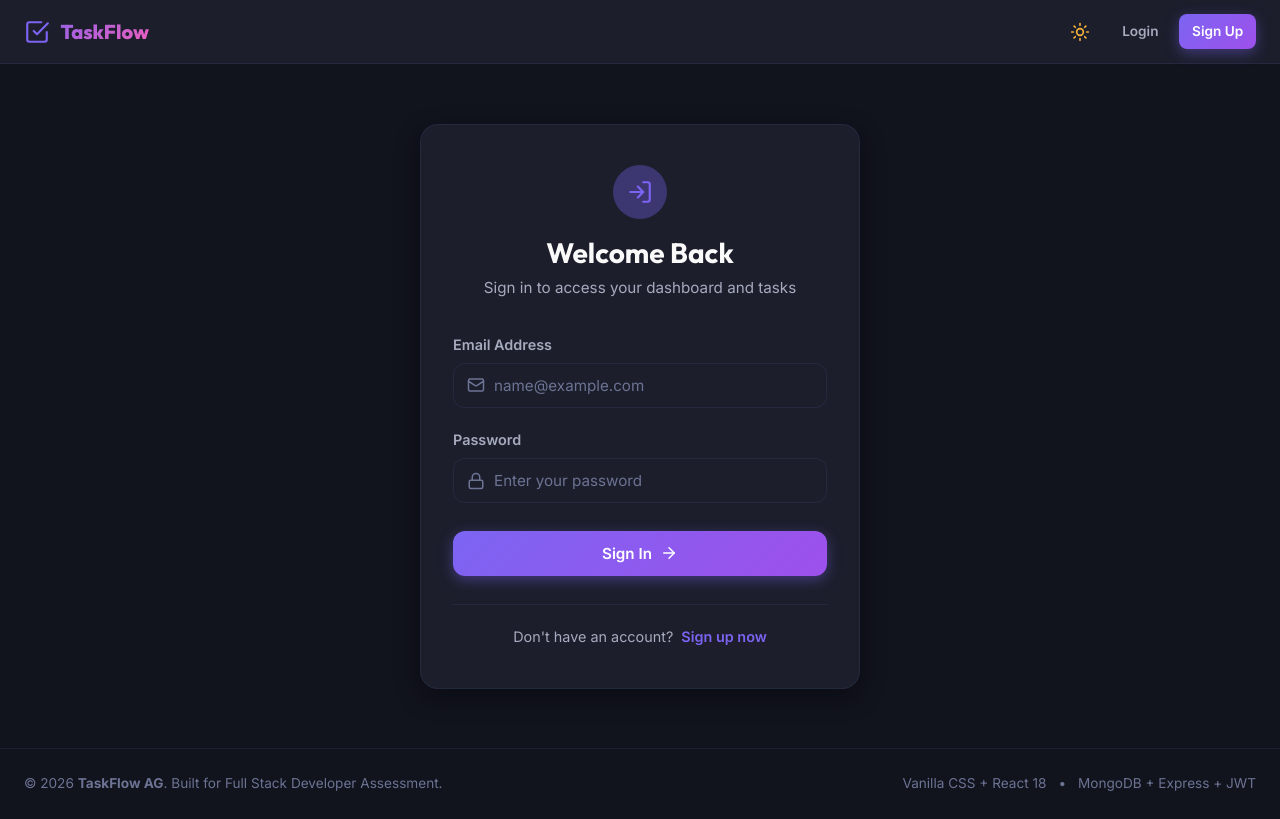
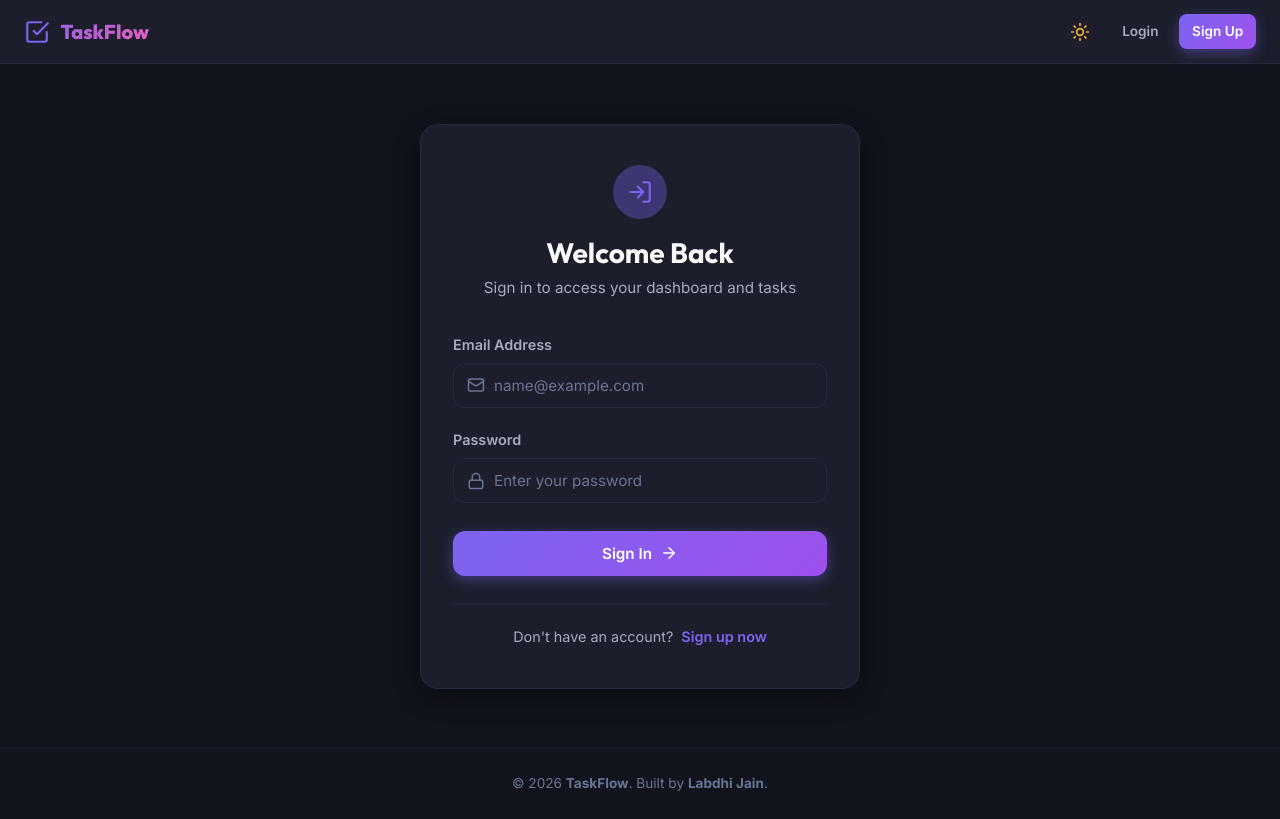
Before and after one commit to labdhi-jain/Task-Management-System, a React (Vite) app in the folder frontend/: page /login in a window 1280 px wide. Built offline with nearby package versions, Linux system fonts and the light colour scheme.

Commit message:
Update Footer component with new branding and layout adjustments

```diff
--- a/frontend/src/components/Footer.jsx
+++ b/frontend/src/components/Footer.jsx
@@ -19,19 +19,16 @@ const Footer = () => {
           margin: '0 auto',
           display: 'flex',
           alignItems: 'center',
-          justifyContent: 'space-between',
+          justifyContent: 'center',
           flexWrap: 'wrap',
           gap: '1rem',
         }}
       >
         <span>
-          © {new Date().getFullYear()} <strong>TaskFlow AG</strong>. Built for Full Stack Developer Assessment.
+          © {new Date().getFullYear()} <strong>TaskFlow</strong>. Built by <strong>Labdhi Jain</strong>.
+
         </span>
-        <span style={{ display: 'flex', alignItems: 'center', gap: '0.75rem' }}>
-          <span>Vanilla CSS + React 18</span>
-          <span>•</span>
-          <span>MongoDB + Express + JWT</span>
-        </span>
+
       </div>
     </footer>
   );
```
